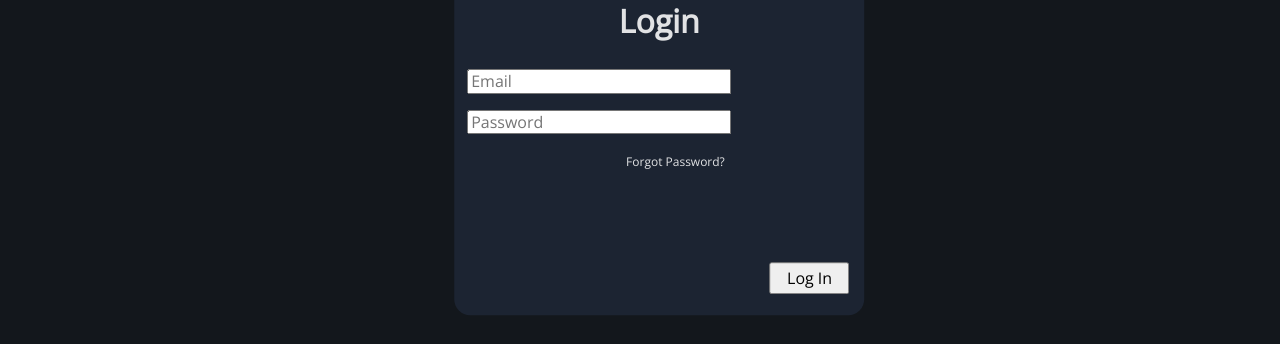
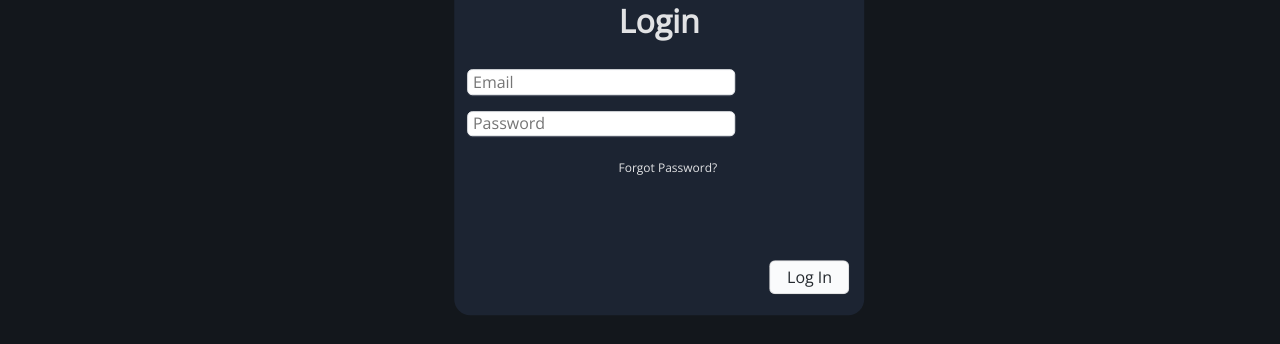
Before and after one commit to jdias95/FitnessApp, a React (Create React App) app in the folder client/: page /login in a window 1280 px wide. Shown: the part 210-554 px from the top of the page. Built offline with nearby package versions, Linux system fonts and the light colour scheme; no server answers.

Commit message:
Adjusts styling

```diff
--- a/client/src/App.css
+++ b/client/src/App.css
@@ -138,11 +138,6 @@ p {
   transition: content 0.3s;
 }
 
-button:hover {
-  background-color: #868686;
-  cursor: pointer;
-}
-
 .div-container {
   display: flex;
 }
@@ -202,21 +197,23 @@ button:hover {
   margin-top: auto;
 }
 
-.link {
+#link {
   background: none;
   border: none;
   text-decoration: none;
   color: rgba(255, 255, 255, 0.87);
   font-size: 12px;
+  background-color: transparent;
+  box-shadow: none;
 }
 
-.link:hover {
+#link:hover {
   cursor: pointer;
   color: rgba(172, 237, 255, 0.87);
   background: none;
 }
 
-#need-help {
+.App .need-help {
   padding: 0;
   margin: 0.5rem 0 0 0;
   text-align: left;
@@ -355,6 +352,10 @@ button:hover {
 .time-selection-container {
   text-align: right;
   margin: 0.5rem 1rem 0 0;
+}
+
+#time-selection {
+  width: 7em;
 }
 
 .stats {
@@ -693,7 +694,7 @@ a {
 }
 
 #wide {
-  width: 4rem;
+  width: 3rem;
 }
 
 #wider {
@@ -817,10 +818,43 @@ li {
 }
 
 .App button {
-  padding: 0.3rem;
-  cursor: pointer;
   margin: 0.5rem 0.1rem;
   min-width: 5rem;
+  appearance: none;
+  background-color: #fafbfc;
+  border: 1px solid rgba(27, 31, 35, 0.15);
+  border-radius: 6px;
+  box-shadow: rgba(27, 31, 35, 0.04) 0 1px 0,
+    rgba(255, 255, 255, 0.25) 0 1px 0 inset;
+  box-sizing: border-box;
+  color: #24292e;
+  cursor: pointer;
+  display: inline-block;
+  line-height: 20px;
+  list-style: none;
+  padding: 6px 16px;
+  position: relative;
+  transition: background-color 0.2s cubic-bezier(0.3, 0, 0.5, 1);
+  touch-action: manipulation;
+  vertical-align: middle;
+  white-space: nowrap;
+  word-wrap: break-word;
+}
+
+.App button:hover {
+  background-color: #b4b5b6;
+  text-decoration: none;
+  transition-duration: 0.1s;
+  cursor: pointer;
+}
+
+.App select,
+.App input {
+  border: 1px solid #e8eaed;
+  border-radius: 5px;
+  background: #fff;
+  box-shadow: 0 1px 3px -2px #9098a9;
+  padding: 0.15em 0.3em;
 }
 
 .flex-input {
--- a/client/src/Dashboard.js
+++ b/client/src/Dashboard.js
@@ -858,8 +858,8 @@ const Dashboard = (props) => {
             })}
           </ul>
           <button
-            className="link"
-            id="need-help"
+            id="link"
+            className="need-help"
             onClick={() => toggleModal("starterRoutines", true)}
           >
             Need help?
--- a/client/src/Login.js
+++ b/client/src/Login.js
@@ -122,7 +122,7 @@ const Login = (props) => {
                 setPassword(e.target.value);
               }}
             />
-            <button className="link" onClick={navigateToOTP}>
+            <button id="link" onClick={navigateToOTP}>
               Forgot Password?
             </button>
           </div>
--- a/client/src/ProfileForm.js
+++ b/client/src/ProfileForm.js
@@ -263,7 +263,7 @@ const ProfileForm = (props) => {
                           setWeightReg(safeParseFloat(e.target.value));
                         }}
                       />
-                      <p>lbs</p>
+                      <p>&nbsp;lbs</p>
                     </div>
                   </div>
                   <div className="flex spec">
@@ -271,7 +271,7 @@ const ProfileForm = (props) => {
                     <div className="flex">
                       <input
                         type="number"
-                        id="wide"
+                        id="narrow"
                         placeholder="0"
                         min="0"
                         max="10"
@@ -290,10 +290,10 @@ const ProfileForm = (props) => {
                           setHeightReg(newHeight);
                         }}
                       />
-                      <label>ft </label>
+                      <label>&nbsp;ft&nbsp;</label>
                       <input
                         type="number"
-                        id="wide"
+                        id="narrow"
                         placeholder="0"
                         min="0"
                         max="12"
@@ -312,7 +312,7 @@ const ProfileForm = (props) => {
                           setHeightReg(newHeight);
                         }}
                       />
-                      <label>in</label>
+                      <label>&nbsp;in</label>
                     </div>
                   </div>
                 </div>
@@ -338,7 +338,7 @@ const ProfileForm = (props) => {
                           );
                         }}
                       />
-                      <label>kgs</label>
+                      <label>&nbsp;kgs</label>
                     </div>
                   </div>
                   <div className="flex spec">
@@ -361,7 +361,7 @@ const ProfileForm = (props) => {
                           setHeightReg(newHeight);
                         }}
                       />
-                      <label>cm</label>
+                      <label>&nbsp;cm</label>
                     </div>
                   </div>
                 </div>
@@ -486,12 +486,12 @@ const ProfileForm = (props) => {
                               );
                             }}
                           />
-                          <p>lbs</p>
+                          <p>&nbsp;lbs</p>
                         </div>
                       ) : (
                         <div className="flex">
                           <input type="number" value="" id="wide" disabled />
-                          <p>lbs</p>
+                          <p>&nbsp;lbs</p>
                         </div>
                       )}
                     </div>
@@ -518,12 +518,12 @@ const ProfileForm = (props) => {
                               );
                             }}
                           />
-                          <p>kgs</p>
+                          <p>&nbsp;kgs</p>
                         </div>
                       ) : (
                         <div className="flex">
                           <input type="number" value="" id="wide" disabled />
-                          <p>kgs</p>
+                          <p>&nbsp;kgs</p>
                         </div>
                       )}
                     </div>
--- a/client/src/ProfilePage.js
+++ b/client/src/ProfilePage.js
@@ -228,14 +228,15 @@ const ProfilePage = (props) => {
                         activityLevelPoints[userProfile.activity_level],
                         userProfile.gender
                       )
-                    )}
+                    )}{" "}
+                    kcal
                   </p>
                 </div>
               ) : null}
               {calorieBudget && userProfile.weight_goal ? (
                 <div className="flex spec">
                   <label>Daily Calorie Budget: </label>
-                  <p className="item">{calorieBudget}</p>
+                  <p className="item">{calorieBudget} kcal</p>
                 </div>
               ) : null}
             </div>
```
